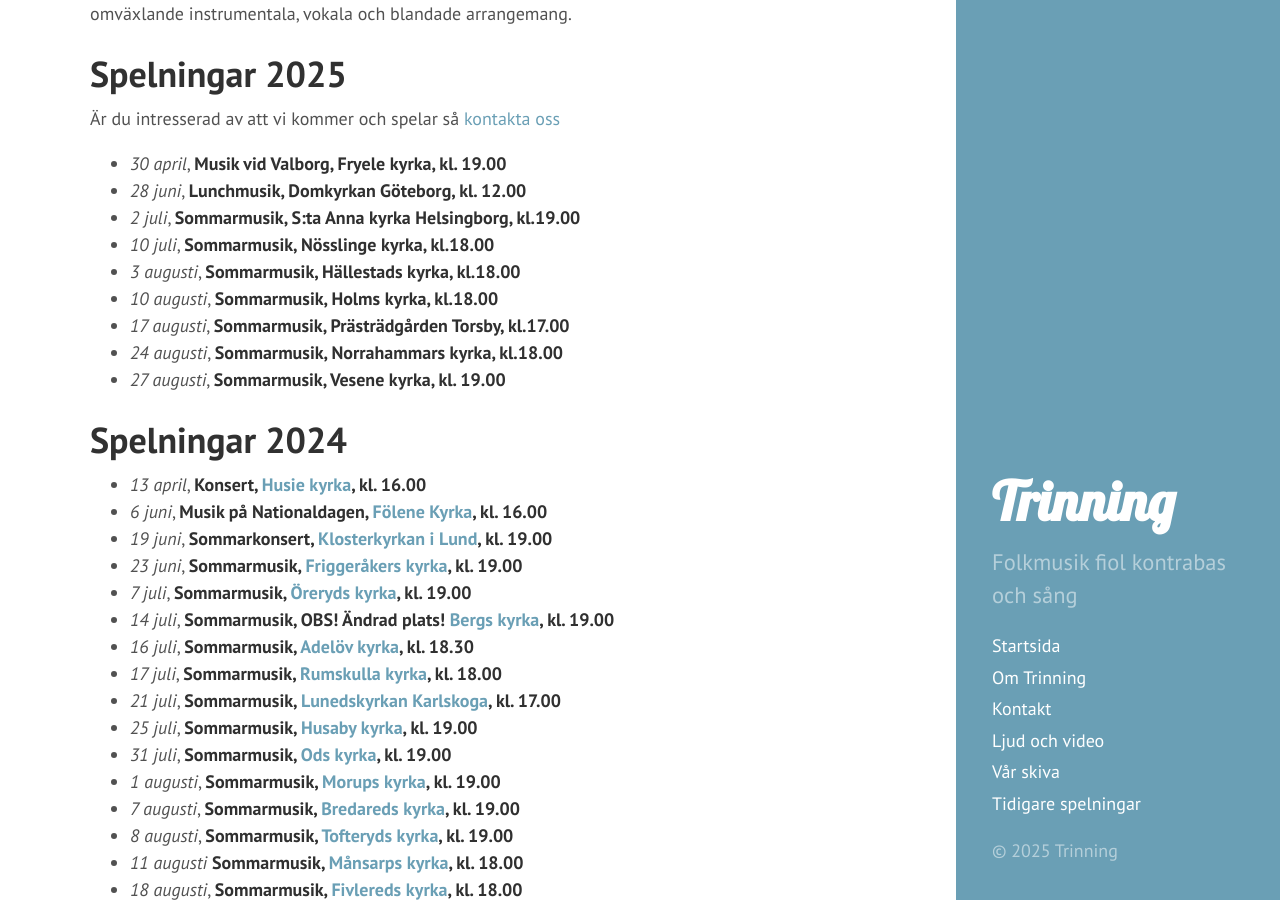
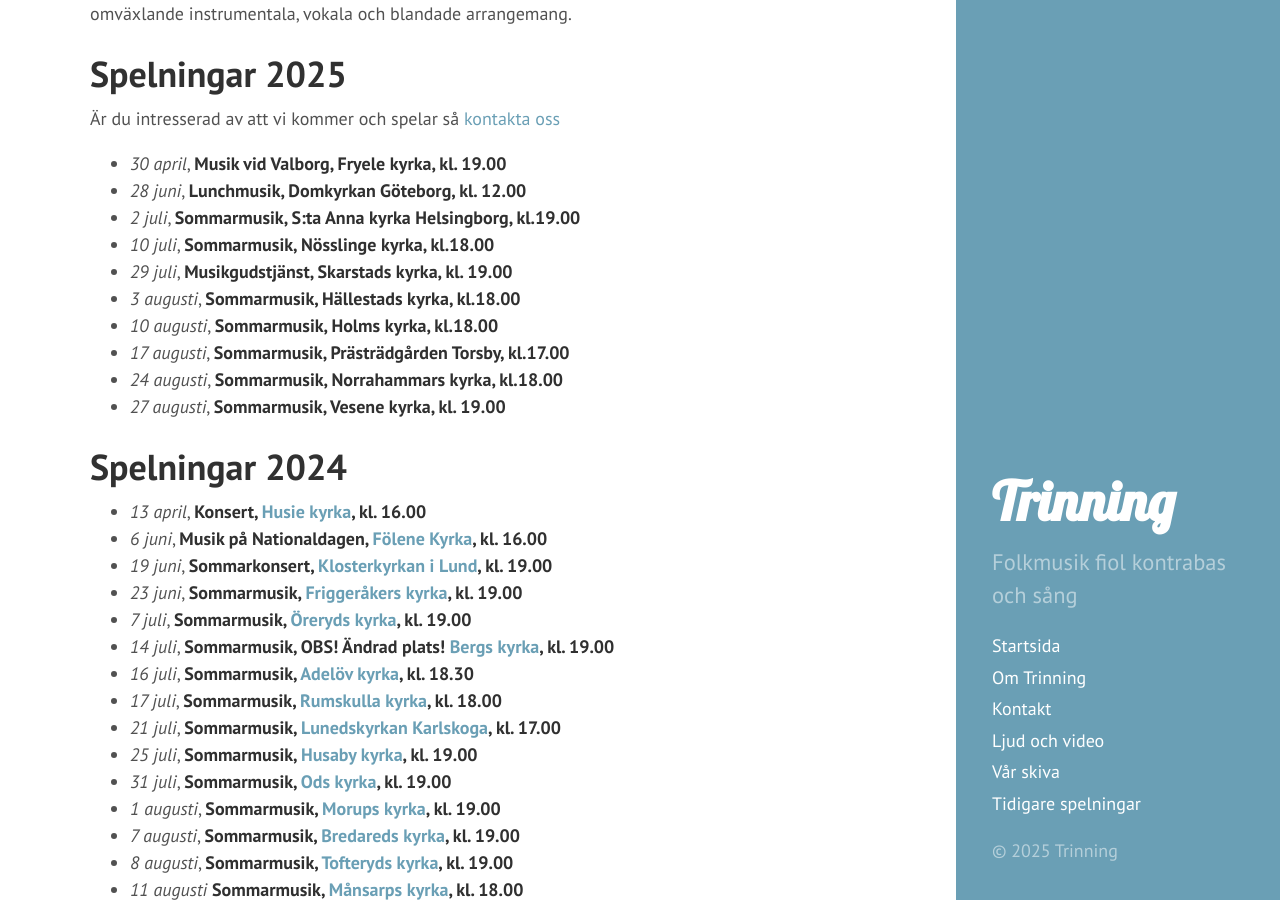
Before and after one commit to trinning/trinning.github.io, a Jekyll site: the page built from index.md, in a window 1280 px wide and 900 px high, scrolled down 543 px. Built offline with Jekyll 4.4.1, drawn with Linux system fonts in a browser that asks for light colours.

Commit message:
uppdaterat spelningar

```diff
--- a/index.md
+++ b/index.md
@@ -17,6 +17,7 @@ in lite norskt, amerikanskt, låtar från de brittiska öarna och visor från de
 * *28 juni*, **Lunchmusik, Domkyrkan Göteborg, kl. 12.00**
 * *2 juli*, **Sommarmusik, S:ta Anna kyrka Helsingborg, kl.19.00**
 * *10 juli*, **Sommarmusik, Nösslinge kyrka, kl.18.00**
+* *29 juli*, **Musikgudstjänst, Skarstads kyrka, kl. 19.00**
 * *3 augusti*, **Sommarmusik, Hällestads kyrka, kl.18.00**
 * *10 augusti*, **Sommarmusik, Holms kyrka, kl.18.00**
 * *17 augusti*, **Sommarmusik, Prästrädgården Torsby, kl.17.00**
```
